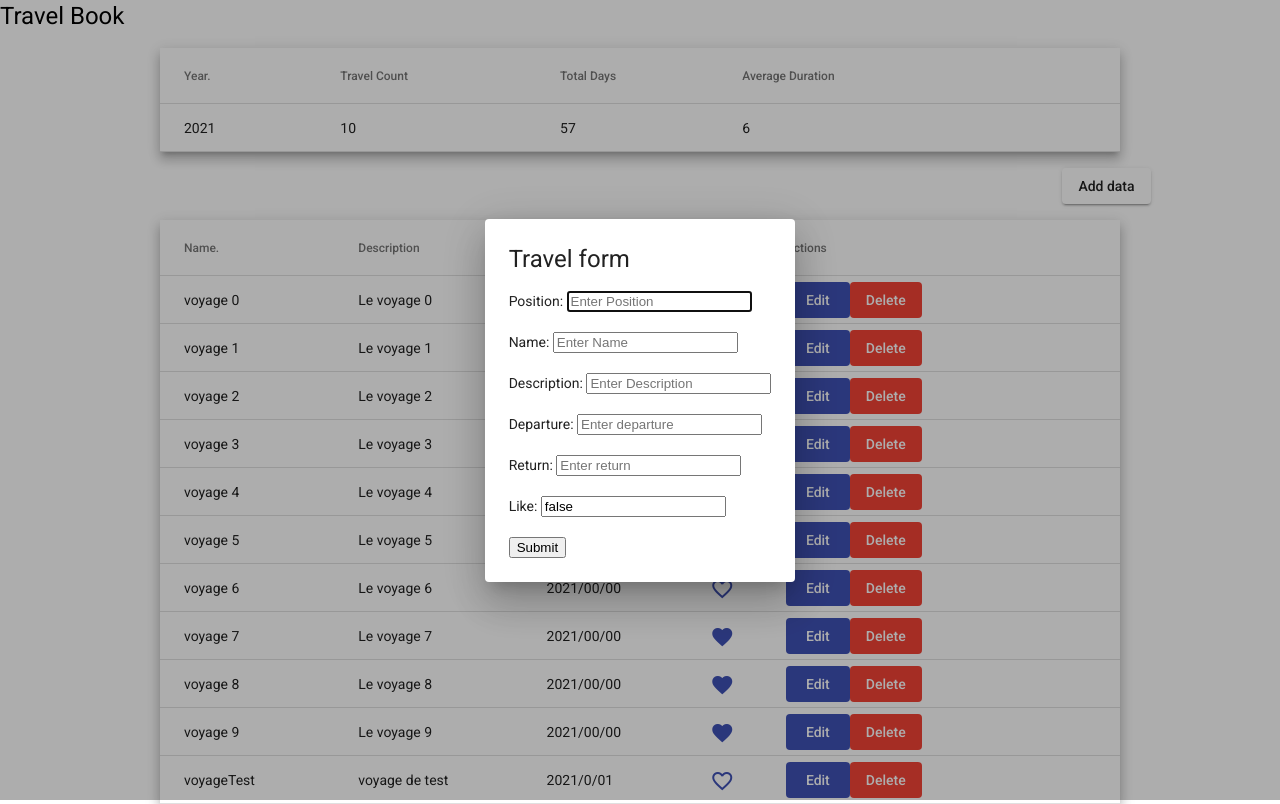
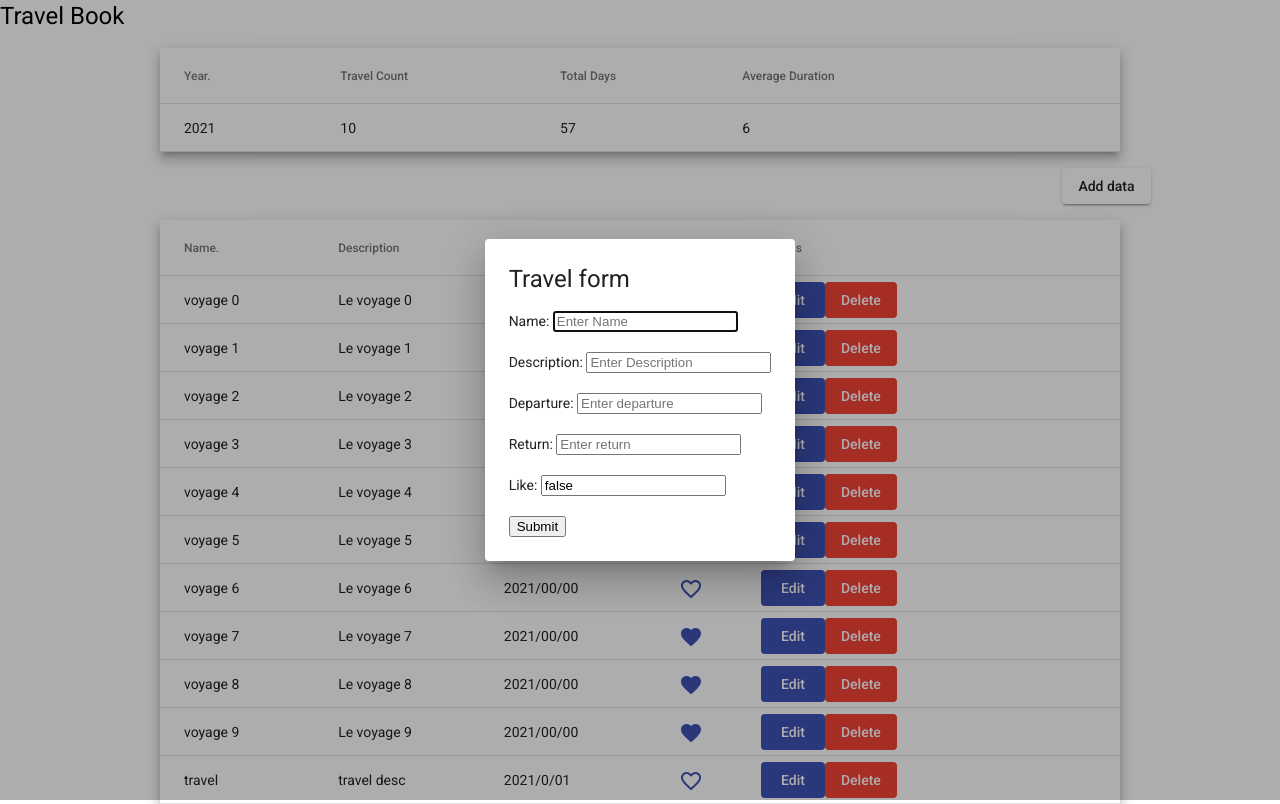
Before and after one commit to Farlgerann/travel_book, an Angular app: page / in a window 1280 px wide. Both pictures are taken after a click on the button "Add data". Built offline with nearby package versions, Linux system fonts and the light colour scheme.

Commit message:
remove position in form

```diff
--- a/src/app/details/details.component.ts
+++ b/src/app/details/details.component.ts
@@ -40,7 +40,7 @@ export class DetailsComponent implements OnInit{
       }
     });
 
-    this.dataSource.data.push({position:this.dataSource.data.length+1, name: "voyageTest", description: 'voyage de test', departure: "2021/0/01", return: "2021/0/08", like: false}),
+    this.dataSource.data.push({position:this.dataSource.data.length+1, name: "travel", description: 'travel desc', departure: "2021/0/01", return: "2021/0/08", like: false}),
     this.table.renderRows();
   }
 
--- a/src/app/travel-modal/travel-modal.component.html
+++ b/src/app/travel-modal/travel-modal.component.html
@@ -2,7 +2,6 @@
 <div mat-dialog-content>
 
 <form [formGroup]="travelForm" (ngSubmit)="onFormSubmit()">
-  Position: <input type="text" formControlName="position" name="usernamevalue"  [(ngModel)]="data.position" placeholder="Enter Position"><br><br>
   Name: <input type="text" formControlName="name" [(ngModel)]="data.name" placeholder="Enter Name"><br><br>
   Description: <input type="text" formControlName="description" [(ngModel)]="data.description" placeholder="Enter Description"> <br><br>
   Departure: <input type="text" formControlName="departure" [(ngModel)]="data.departure" placeholder="Enter departure"> <br><br>
```
